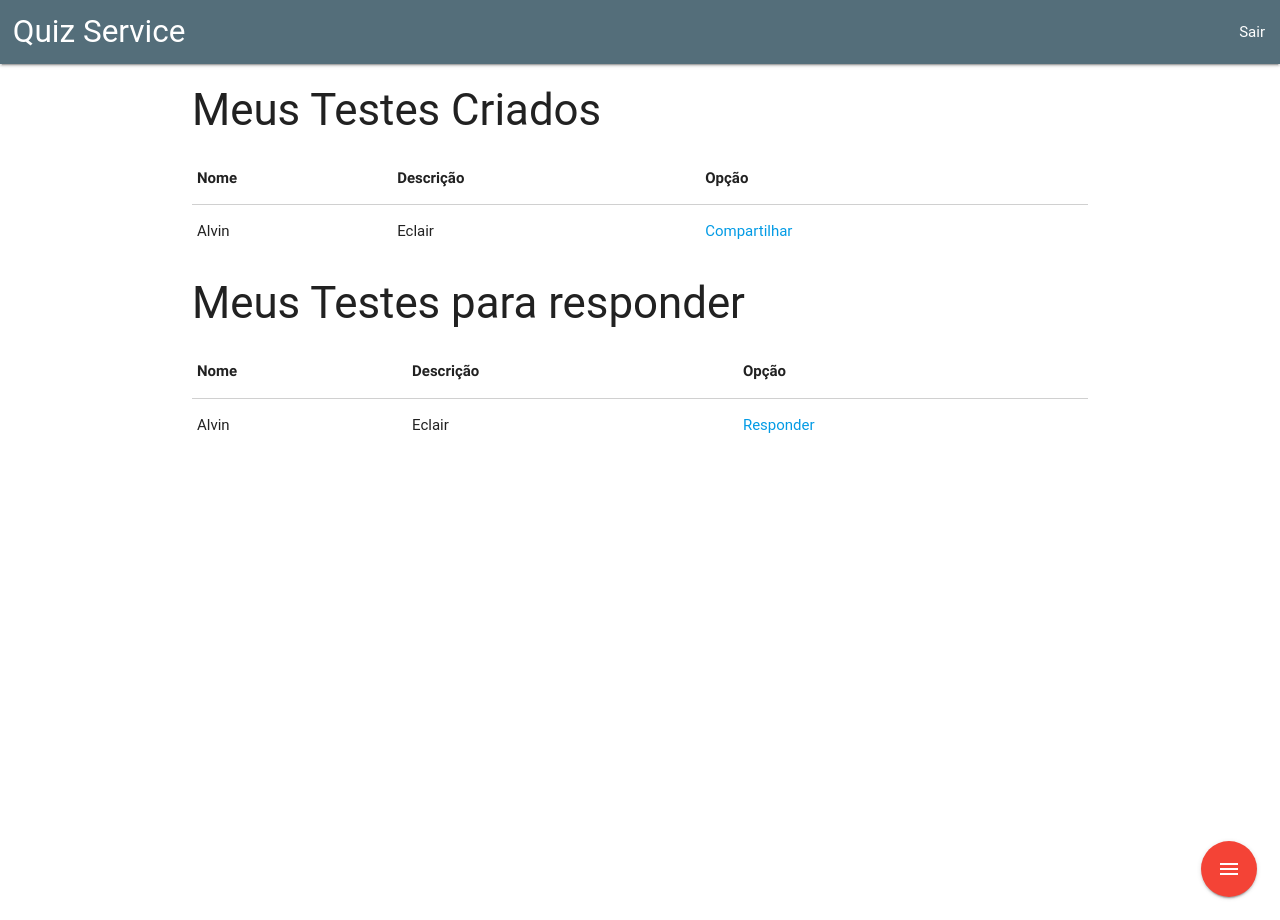
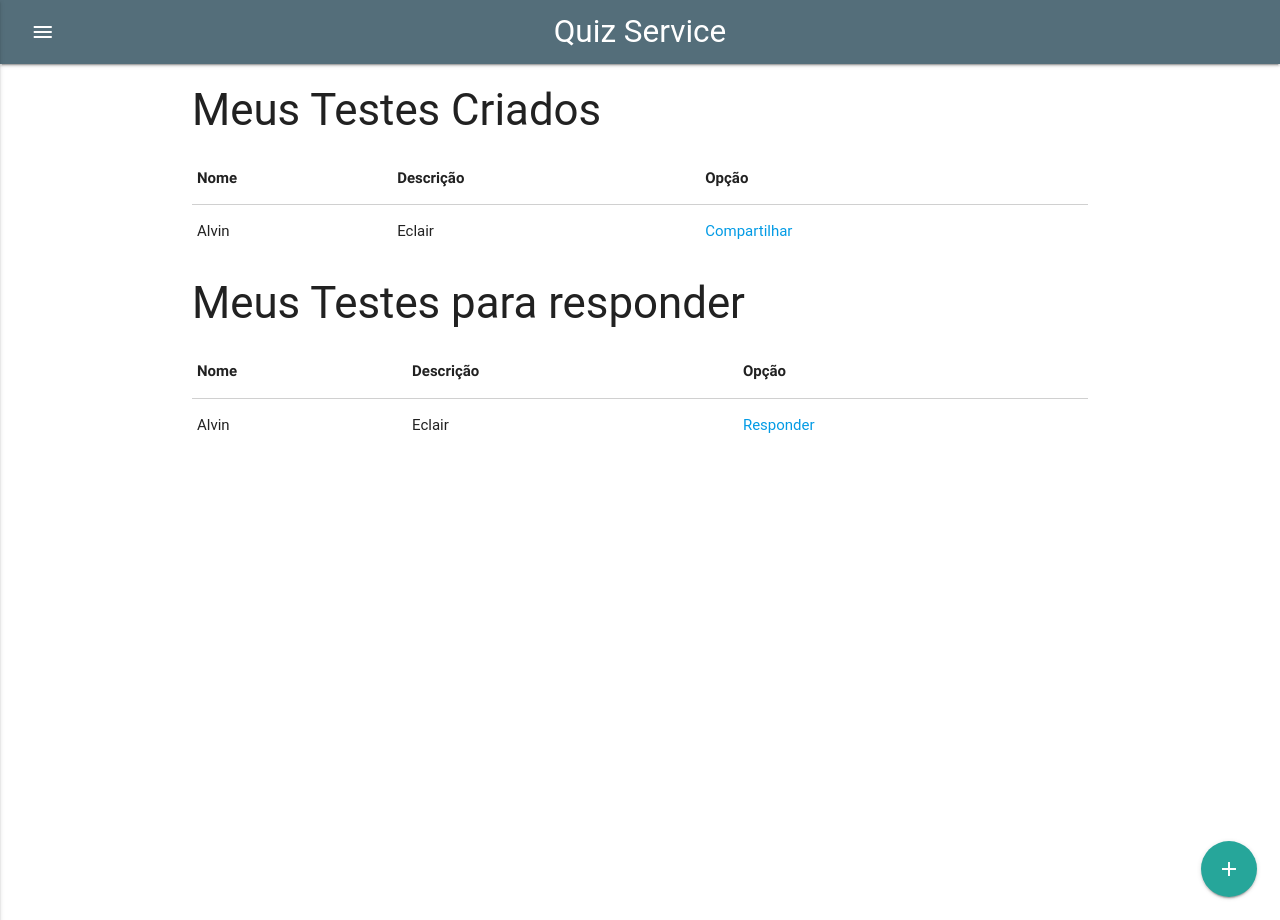
Before and after one commit to vieiraeduardos/quiz, a Flask app: page /quiz_service/ in a window 1280 px wide. Run offline with Flask 2, Linux system fonts and the light colour scheme; data that the repository does not hold is empty; parts of the project's set-up code (start-up, migrations or seed data) failed here and were passed over; some libraries are stand-ins or nearby versions; some web fonts are replaced.

Commit message:
modificando menu

```diff
--- a/quiz_service/quiz_service/static/js/script.js
+++ b/quiz_service/quiz_service/static/js/script.js
@@ -4,6 +4,11 @@
 $(document).ready(function() {
   /*Habilitando o uso de efeitos do Materialize nos selects*/
   $('select').material_select();
+
+// Initialize collapse button
+$(".button-collapse").sideNav();
+// Initialize collapsible (uncomment the line below if you use the dropdown variation)
+$('.collapsible').collapsible();
 
   /*Criando um novo tópico*/
   function createTopic(topic) {
--- a/quiz_service/quiz_service/templates/index.html
+++ b/quiz_service/quiz_service/templates/index.html
@@ -21,18 +21,29 @@
         <script src="{{ url_for('static', filename='js/utils.js') }}"></script>
         <script src="{{ url_for('static', filename='js/exam.js') }}"></script>
         <link rel="stylesheet" type="text/css" href="{{ url_for('static', filename='css/index.css') }}">
+
+    <script>
+        $(document).ready(function(){
+          // Initialize collapse button
+          $(".button-collapse").sideNav();
+          // Initialize collapsible (uncomment the line below if you use the dropdown variation)
+          $('.collapsible').collapsible();
+        });
+     </script>
     </head>
     <body>
 
       <!-- menu de navegação -->
       <nav class="nav-extended blue-grey darken-1">
           <div class="nav-wrapper">
-              <a href="/quiz_service" class="brand-logo">Quiz Service</a>
-              <ul id="nav-mobile" class="right hide-on-med-and-down">
-                  <li><a href="/quiz_service/logout">Sair</a></li>
+              <a href="/quiz_service" class="brand-logo center">Quiz Service</a>
+              <ul id="slide-out" class="side-nav">
+                <li><a href="#">Entrar</a></li>
+                <li><a href="#">Registrar-se</a></li>
               </ul>
+              <a href="#" data-activates="slide-out" class="button-collapse show-on-large"><i class="material-icons">menu</i></a>
           </div>
-      </nav>
+        </nav>
 
       <!-- Tabela de quizzes criados -->
       <div class="container">
@@ -77,13 +88,10 @@
          </table>
 
 
-        <div class="fixed-action-btn horizontal click-to-toggle">
-          <a class="btn-floating btn-large red">
-            <i class="material-icons">menu</i>
-          </a>
-          <ul>
-            <li><a href="/quiz_service/dashboard/" class="btn-floating red"><i class="material-icons">add</i></a></li>
-          </ul>
+        <div class="fixed-action-btn">
+            <a class="btn-floating waves-effect waves-light btn-large">
+                <i class="large material-icons">add</i>
+            </a>
         </div>
       </div>
     </body>
```
Also changed, not shown: quiz_service/quiz_service/templates/tests/index.html (+24 -7 lines).
